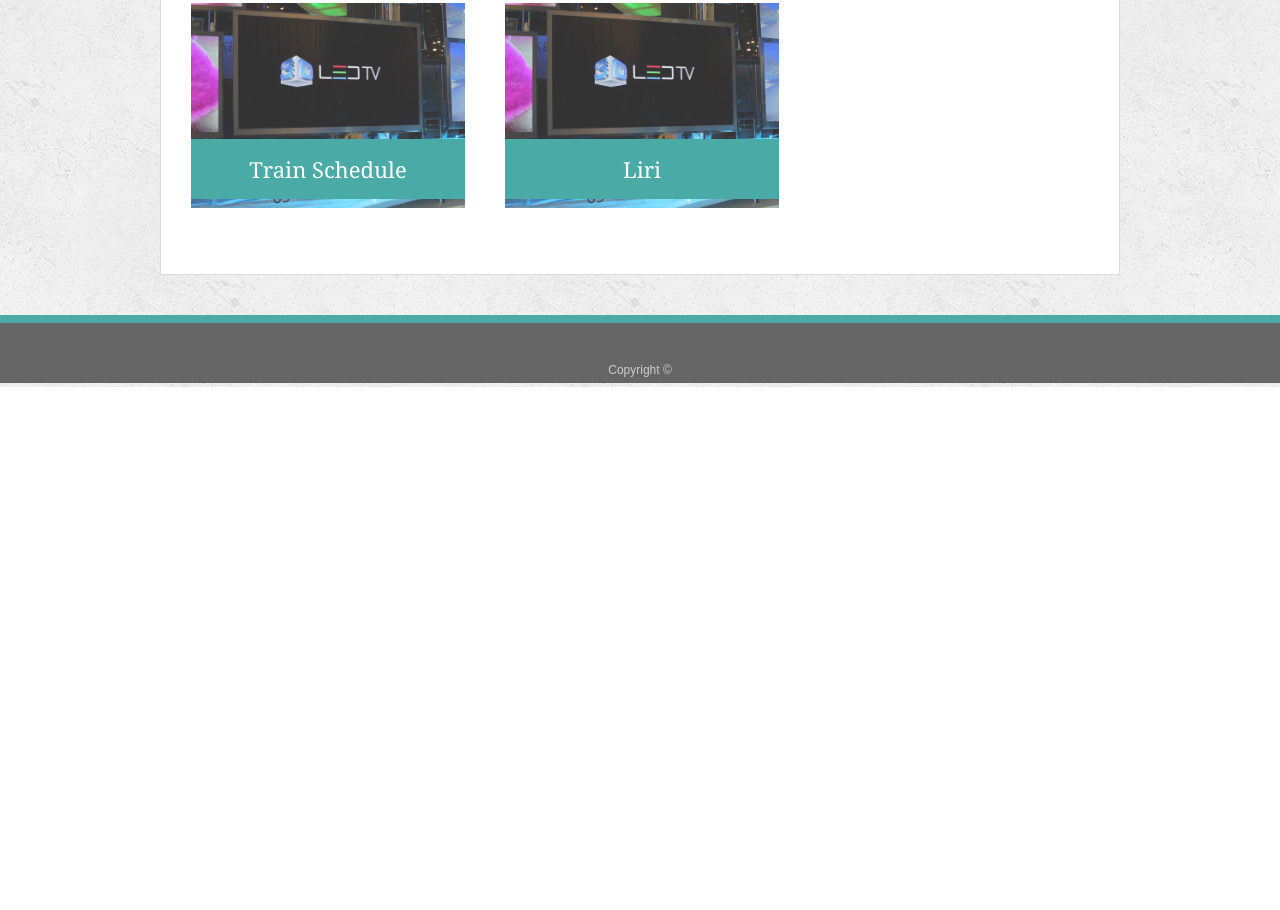
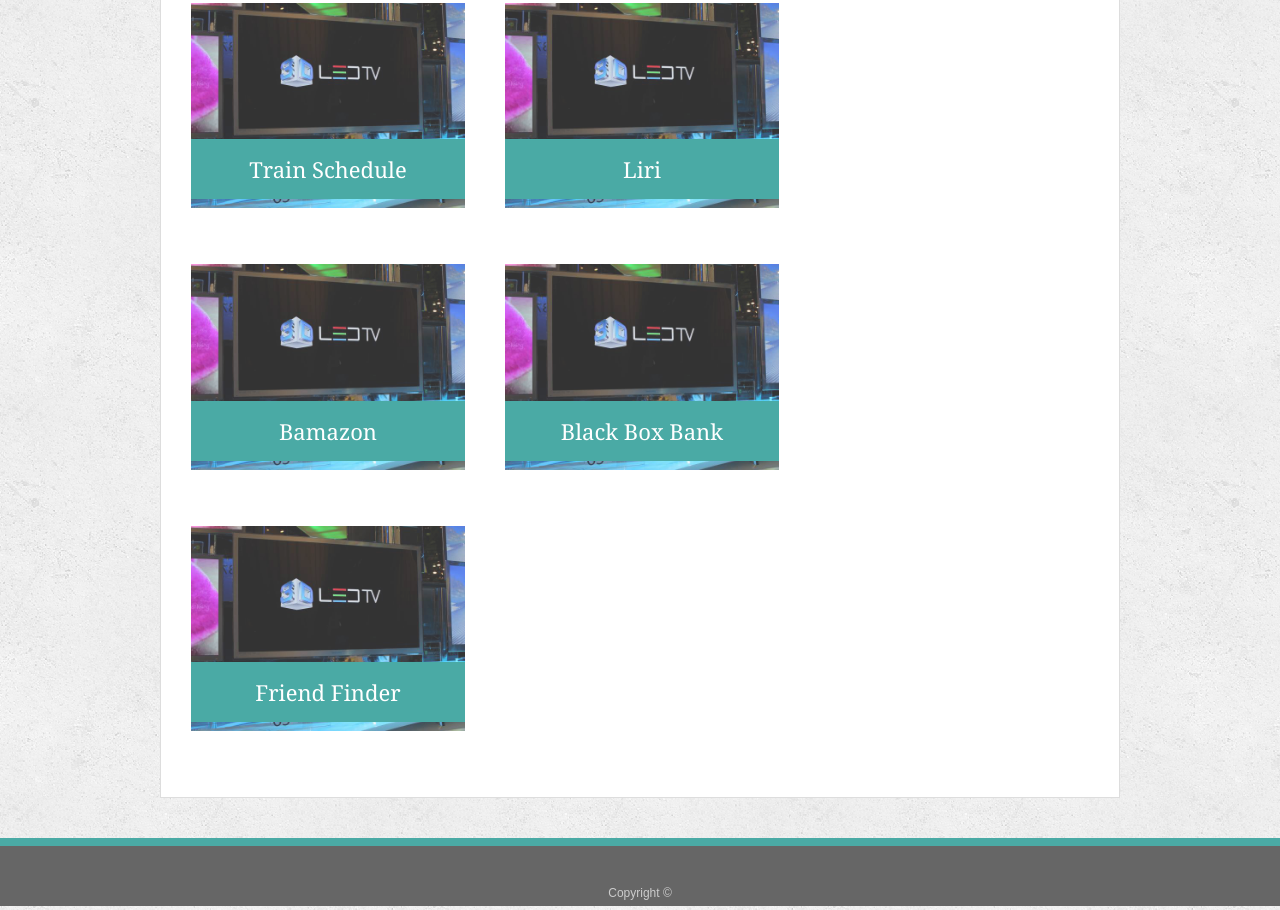
Before and after one commit to jragno918/myPortfolio, a plain HTML site: page portfolio.html in a window 1280 px wide. Shown: the part 1055-1965 px from the top of the page. Before the commit the page ends 1442 px from the top, so only its background shows below. Drawn offline with Linux system fonts and the light colour scheme; files that its build step writes are made by us from their sources; files whose address does not match are found by name.

Commit message:
updated portfolio

```diff
--- a/portfolio.html
+++ b/portfolio.html
@@ -69,6 +69,24 @@
         <h3>Liri</h3>
       </div>
 
+      <div class="work">
+        <img src="assets/images/technics-q-c-640-480-9.jpg" alt="Liri">
+
+        <h3>Bamazon</h3>
+      </div>
+
+      <div class="work">
+        <img src="assets/images/technics-q-c-640-480-9.jpg" alt="Liri">
+
+        <h3>Black Box Bank</h3>
+      </div>
+
+      <div class="work">
+        <img src="assets/images/technics-q-c-640-480-9.jpg" alt="Liri">
+
+        <h3>Friend Finder</h3>
+      </div>
+
     </section>
 
   </div>
```
